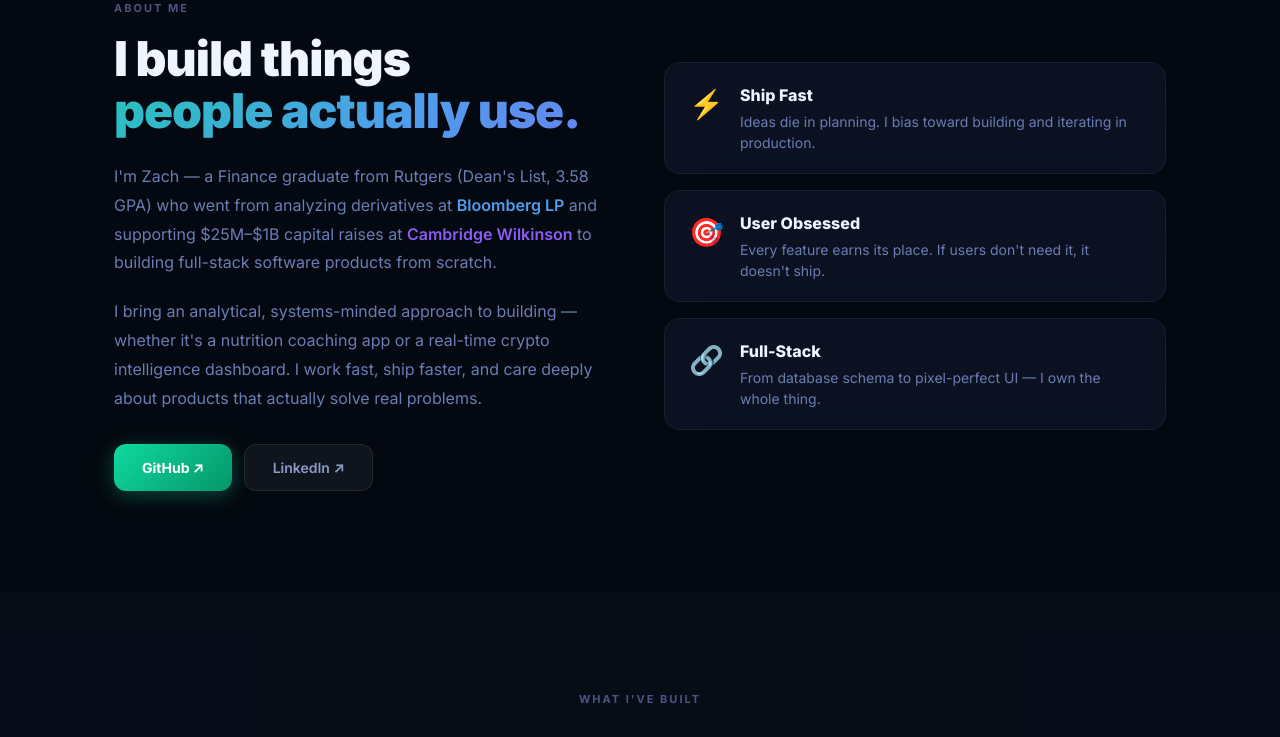
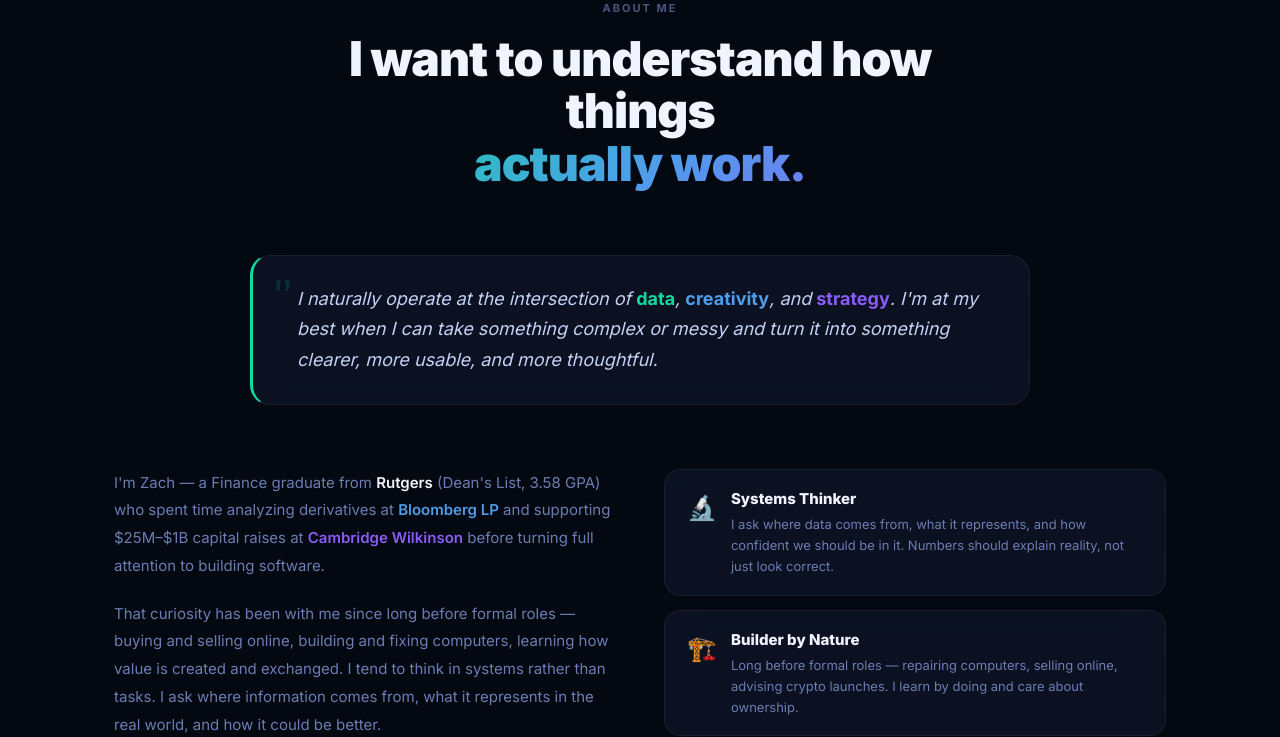
Before and after one commit to ZbienVC/portfolio, a React (Vite) app: page / in a window 1280 px wide. Shown: the part 900-1637 px from the top of the page. Built offline with nearby package versions, Linux system fonts and the light colour scheme.

Commit message:
feat: real bio, quote callout, personality traits, snowboarding/crypto/psych mentions

```diff
--- a/src/App.jsx
+++ b/src/App.jsx
@@ -205,7 +205,7 @@ function HeroSection() {
 
         {/* Bio */}
         <p style={{ fontSize: 18, color: '#6b7db3', lineHeight: 1.7, maxWidth: 580, margin: '0 auto 40px', fontWeight: 400 }}>
-          Finance background from <span style={{ color: '#4f9deb', fontWeight: 600 }}>Bloomberg</span> & <span style={{ color: '#8b5cf6', fontWeight: 600 }}>Investment Banking</span>, now building full-stack products at the intersection of <span style={{ color: '#10d9a0', fontWeight: 600 }}>health tech</span>, <span style={{ color: '#4f9deb', fontWeight: 600 }}>crypto</span>, and <span style={{ color: '#8b5cf6', fontWeight: 600 }}>AI</span>.
+          I don't just want to know how things work — I want to make them <span style={{ color: '#f0f4ff', fontWeight: 600 }}>work better</span>. Finance background from <span style={{ color: '#4f9deb', fontWeight: 600 }}>Bloomberg</span> &amp; <span style={{ color: '#8b5cf6', fontWeight: 600 }}>Investment Banking</span>, now building at the intersection of <span style={{ color: '#10d9a0', fontWeight: 600 }}>data</span>, <span style={{ color: '#4f9deb', fontWeight: 600 }}>product</span>, and <span style={{ color: '#8b5cf6', fontWeight: 600 }}>AI</span>.
         </p>
 
         {/* CTAs */}
@@ -245,41 +245,54 @@ function HeroSection() {
 function AboutSection() {
   return (
     <section id="about" style={{ padding: '100px 24px', maxWidth: 1100, margin: '0 auto' }}>
-      <div style={{ display: 'grid', gridTemplateColumns: 'repeat(auto-fit, minmax(280px, 1fr))', gap: 48, alignItems: 'center' }}>
+      {/* Header */}
+      <div style={{ textAlign: 'center', marginBottom: 64 }}>
+        <p className="section-label" style={{ marginBottom: 16 }}>About Me</p>
+        <h2 style={{ fontSize: 'clamp(32px, 4vw, 48px)', fontWeight: 900, lineHeight: 1.1, letterSpacing: '-1px', maxWidth: 700, margin: '0 auto' }}>
+          I want to understand how things<br />
+          <span className="gradient-text">actually work.</span>
+        </h2>
+      </div>
+
+      {/* Quote callout */}
+      <div className="glass" style={{ borderRadius: 20, padding: '28px 36px', maxWidth: 780, margin: '0 auto 64px', borderLeft: '3px solid #10d9a0', position: 'relative' }}>
+        <div style={{ fontSize: 48, color: '#10d9a0', opacity: 0.15, position: 'absolute', top: 16, left: 20, fontFamily: 'Georgia, serif', lineHeight: 1 }}>"</div>
+        <p style={{ color: '#c4d0f5', fontSize: 18, lineHeight: 1.7, fontStyle: 'italic', fontWeight: 400, paddingLeft: 8 }}>
+          I naturally operate at the intersection of <span style={{ color: '#10d9a0', fontStyle: 'normal', fontWeight: 700 }}>data</span>, <span style={{ color: '#4f9deb', fontStyle: 'normal', fontWeight: 700 }}>creativity</span>, and <span style={{ color: '#8b5cf6', fontStyle: 'normal', fontWeight: 700 }}>strategy</span>. I'm at my best when I can take something complex or messy and turn it into something clearer, more usable, and more thoughtful.
+        </p>
+      </div>
+
+      {/* Two column bio + traits */}
+      <div style={{ display: 'grid', gridTemplateColumns: 'repeat(auto-fit, minmax(300px, 1fr))', gap: 48, alignItems: 'start' }}>
         <div>
-          <p className="section-label" style={{ marginBottom: 16 }}>About Me</p>
-          <h2 style={{ fontSize: 'clamp(32px, 4vw, 48px)', fontWeight: 900, lineHeight: 1.1, letterSpacing: '-1px', marginBottom: 24 }}>
-            I build things<br />
-            <span className="gradient-text">people actually use.</span>
-          </h2>
-          <p style={{ color: '#6b7db3', lineHeight: 1.8, fontSize: 16, marginBottom: 20 }}>
-            I'm Zach — a Finance graduate from Rutgers (Dean's List, 3.58 GPA) who went from analyzing derivatives at <span style={{ color: '#4f9deb', fontWeight: 600 }}>Bloomberg LP</span> and supporting $25M–$1B capital raises at <span style={{ color: '#8b5cf6', fontWeight: 600 }}>Cambridge Wilkinson</span> to building full-stack software products from scratch.
+          <p style={{ color: '#6b7db3', lineHeight: 1.85, fontSize: 15, marginBottom: 20 }}>
+            I'm Zach — a Finance graduate from <span style={{ color: '#f0f4ff', fontWeight: 600 }}>Rutgers</span> (Dean's List, 3.58 GPA) who spent time analyzing derivatives at <span style={{ color: '#4f9deb', fontWeight: 600 }}>Bloomberg LP</span> and supporting $25M–$1B capital raises at <span style={{ color: '#8b5cf6', fontWeight: 600 }}>Cambridge Wilkinson</span> before turning full attention to building software.
           </p>
-          <p style={{ color: '#6b7db3', lineHeight: 1.8, fontSize: 16, marginBottom: 32 }}>
-            I bring an analytical, systems-minded approach to building — whether it's a nutrition coaching app or a real-time crypto intelligence dashboard. I work fast, ship faster, and care deeply about products that actually solve real problems.
+          <p style={{ color: '#6b7db3', lineHeight: 1.85, fontSize: 15, marginBottom: 20 }}>
+            That curiosity has been with me since long before formal roles — buying and selling online, building and fixing computers, learning how value is created and exchanged. I tend to think in systems rather than tasks. I ask where information comes from, what it represents in the real world, and how it could be better.
+          </p>
+          <p style={{ color: '#6b7db3', lineHeight: 1.85, fontSize: 15, marginBottom: 32 }}>
+            Outside of work: deeply into <span style={{ color: '#f0f4ff', fontWeight: 600 }}>crypto mechanics</span> and incentive design, <span style={{ color: '#f0f4ff', fontWeight: 600 }}>cognitive science</span> and how attention works, and <span style={{ color: '#f0f4ff', fontWeight: 600 }}>snowboarding</span> — specifically the technical side of board design and performance optimization. That same mindset shows up in my work.
           </p>
           <div style={{ display: 'flex', gap: 12, flexWrap: 'wrap' }}>
-            <a href="https://github.com/ZbienVC" target="_blank" rel="noopener noreferrer" className="btn-primary" style={{ fontSize: 14 }}>
-              GitHub ↗
-            </a>
-            <a href="https://www.linkedin.com/in/zach-bienstock" target="_blank" rel="noopener noreferrer" className="btn-ghost" style={{ fontSize: 14 }}>
-              LinkedIn ↗
-            </a>
+            <a href="https://github.com/ZbienVC" target="_blank" rel="noopener noreferrer" className="btn-primary" style={{ fontSize: 14 }}>GitHub ↗</a>
+            <a href="https://www.linkedin.com/in/zach-bienstock" target="_blank" rel="noopener noreferrer" className="btn-ghost" style={{ fontSize: 14 }}>LinkedIn ↗</a>
           </div>
         </div>
 
-        {/* Values cards */}
-        <div style={{ display: 'flex', flexDirection: 'column', gap: 16 }}>
+        {/* Traits */}
+        <div style={{ display: 'flex', flexDirection: 'column', gap: 14 }}>
           {[
-            { emoji: '⚡', title: 'Ship Fast', desc: 'Ideas die in planning. I bias toward building and iterating in production.' },
-            { emoji: '🎯', title: 'User Obsessed', desc: 'Every feature earns its place. If users don\'t need it, it doesn\'t ship.' },
-            { emoji: '🔗', title: 'Full-Stack', desc: 'From database schema to pixel-perfect UI — I own the whole thing.' },
+            { emoji: '🔬', title: 'Systems Thinker', desc: 'I ask where data comes from, what it represents, and how confident we should be in it. Numbers should explain reality, not just look correct.' },
+            { emoji: '🏗️', title: 'Builder by Nature', desc: 'Long before formal roles — repairing computers, selling online, advising crypto launches. I learn by doing and care about ownership.' },
+            { emoji: '⚡', title: 'Impact Over Process', desc: 'I don\'t enjoy analysis that lives in isolation. Every insight should turn into a decision, a better experience, or a smarter system.' },
+            { emoji: '🎯', title: 'Precision & Iteration', desc: 'Drawn to the technical details. Snowboard geometry, ML model validation, product design — I care about why things work, not just that they do.' },
           ].map(v => (
-            <div key={v.title} className="glass glass-hover" style={{ borderRadius: 16, padding: '20px 24px', display: 'flex', gap: 16, alignItems: 'flex-start' }}>
-              <span style={{ fontSize: 28, flexShrink: 0 }}>{v.emoji}</span>
+            <div key={v.title} className="glass glass-hover" style={{ borderRadius: 16, padding: '18px 22px', display: 'flex', gap: 14, alignItems: 'flex-start' }}>
+              <span style={{ fontSize: 24, flexShrink: 0, marginTop: 2 }}>{v.emoji}</span>
               <div>
-                <div style={{ fontWeight: 800, fontSize: 16, color: '#f0f4ff', marginBottom: 4 }}>{v.title}</div>
-                <div style={{ color: '#6b7db3', fontSize: 14, lineHeight: 1.5 }}>{v.desc}</div>
+                <div style={{ fontWeight: 800, fontSize: 15, color: '#f0f4ff', marginBottom: 4 }}>{v.title}</div>
+                <div style={{ color: '#6b7db3', fontSize: 13, lineHeight: 1.6 }}>{v.desc}</div>
               </div>
             </div>
           ))}
```
